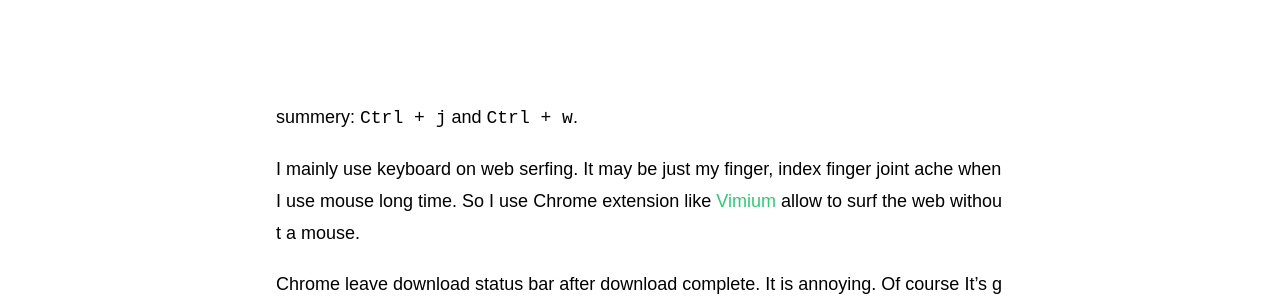
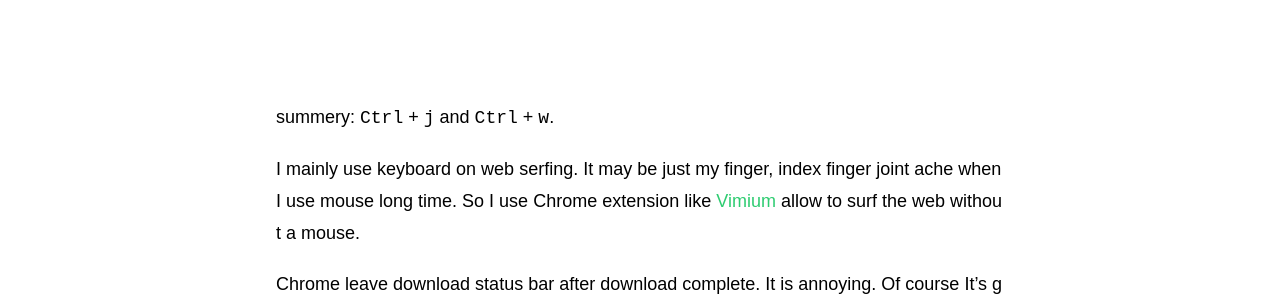
Before and after one commit to mytory/en, a Jekyll site: the page built from _posts/2015-12-27-how-to-close-google-chrome-download-bar-using-keyboard-shortcut.md, in a window 1280 px wide. Shown: the part 632-932 px from the top of the page. Built offline with Jekyll 4.4.1, drawn with Linux system fonts in a browser that asks for light colours; part of the change alters nothing that is shown.

Commit message:
html update

```diff
--- a/_posts/2015-12-27-how-to-close-google-chrome-download-bar-using-keyboard-shortcut.md
+++ b/_posts/2015-12-27-how-to-close-google-chrome-download-bar-using-keyboard-shortcut.md
@@ -8,7 +8,7 @@ tags:
   - tip
 ---
 
-summery: <kbd>Ctrl + j</kbd> and <kbd>Ctrl + w</kbd>.
+summery: <kbd>Ctrl</kbd> + <kbd>j</kbd> and <kbd>Ctrl</kbd> + <kbd>w</kbd>.
 
 I mainly use keyboard on web serfing. It may be just my finger, index finger joint ache when I use mouse long time. So I use Chrome extension like [Vimium](https://chrome.google.com/webstore/detail/vimium/dbepggeogbaibhgnhhndojpepiihcmeb) allow to surf the web without a mouse.
 
```
